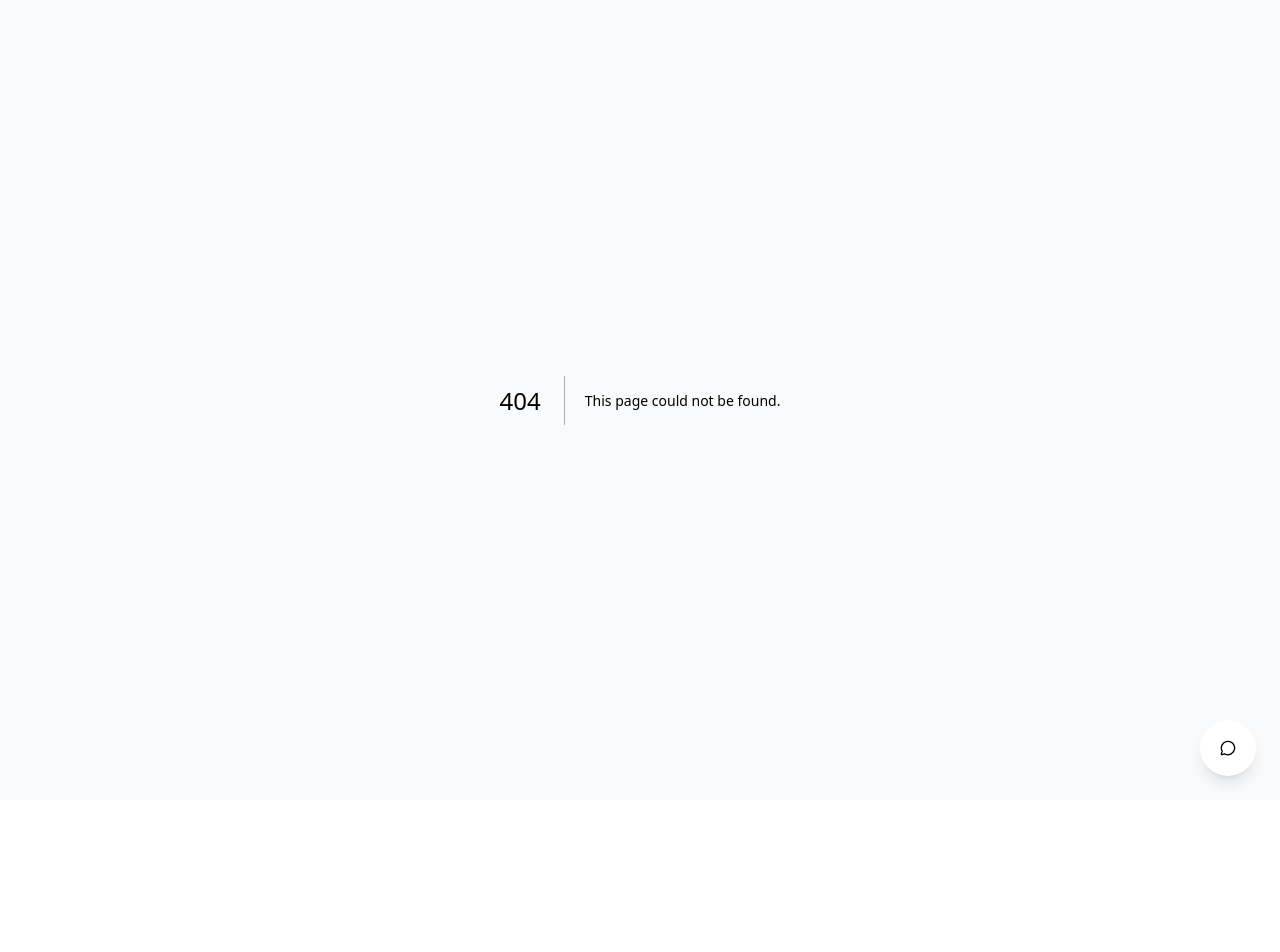
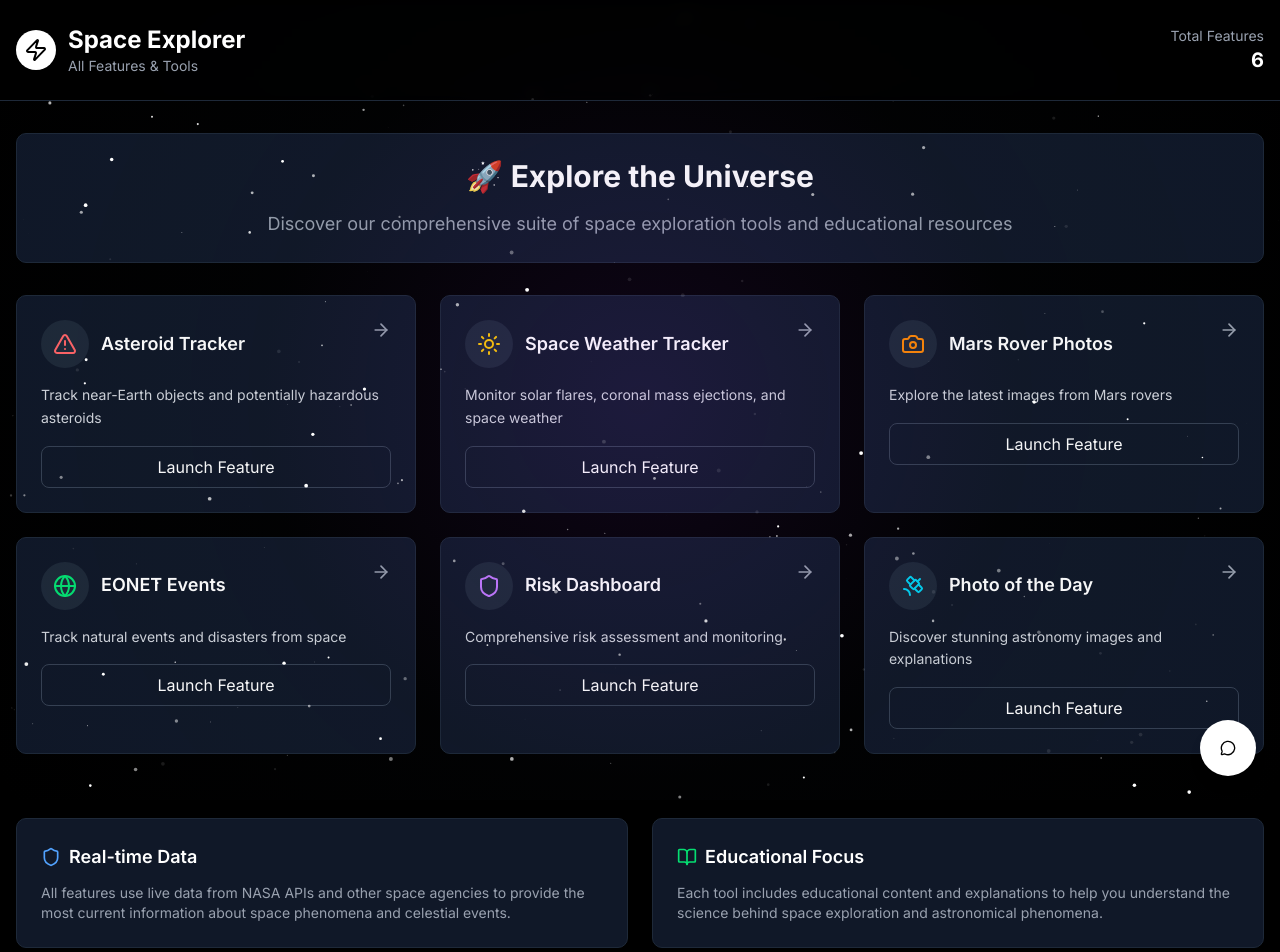
Before and after one commit to SanishPagui/cchack, a Next.js app in the folder frontend/: page /links in a window 1280 px wide. Before the commit this address had no page. Shown: the top 952 px of the page. Before the commit the page ends 800 px from the top, so only its background shows below. Built offline with nearby package versions, Linux system fonts and the light colour scheme.

Commit message:
links page

```diff
--- /dev/null
+++ b/frontend/src/app/links/page.tsx
@@ -0,0 +1,249 @@
+"use client";
+
+import { useRef, useEffect } from "react";
+import {
+  Alert,
+  AlertDescription,
+  AlertTitle,
+} from '@/components/ui/alert';
+import {
+  Zap,
+  AlertTriangle,
+  Camera,
+  Globe,
+  Shield,
+  Sun,
+  Satellite,
+  BookOpen,
+  ArrowRight,
+} from "lucide-react";
+
+// Cosmic canvas hook (simplified version)
+const useCosmicCanvas = (canvasRef) => {
+  useEffect(() => {
+    const canvas = canvasRef.current;
+    if (!canvas) return;
+
+    const ctx = canvas.getContext('2d');
+    const stars = [];
+    const numStars = 200;
+
+    // Set canvas size
+    const resizeCanvas = () => {
+      canvas.width = window.innerWidth;
+      canvas.height = window.innerHeight;
+    };
+    resizeCanvas();
+    window.addEventListener('resize', resizeCanvas);
+
+    // Create stars
+    for (let i = 0; i < numStars; i++) {
+      stars.push({
+        x: Math.random() * canvas.width,
+        y: Math.random() * canvas.height,
+        radius: Math.random() * 2,
+        alpha: Math.random(),
+        speed: Math.random() * 0.5 + 0.1,
+      });
+    }
+
+    // Animation loop
+    const animate = () => {
+      ctx.clearRect(0, 0, canvas.width, canvas.height);
+
+      stars.forEach((star) => {
+        star.alpha += star.speed * (Math.random() > 0.5 ? 1 : -1);
+        star.alpha = Math.max(0.1, Math.min(1, star.alpha));
+
+        ctx.beginPath();
+        ctx.arc(star.x, star.y, star.radius, 0, Math.PI * 2);
+        ctx.fillStyle = `rgba(255, 255, 255, ${star.alpha})`;
+        ctx.fill();
+      });
+
+      requestAnimationFrame(animate);
+    };
+
+    animate();
+
+    return () => {
+      window.removeEventListener('resize', resizeCanvas);
+    };
+  }, []);
+};
+
+const features = [
+  {
+    name: 'Asteroid Tracker',
+    path: '/asteroidTracking',
+    description: 'Track near-Earth objects and potentially hazardous asteroids',
+    icon: AlertTriangle,
+    color: 'text-red-400'
+  },
+  {
+    name: 'Space Weather Tracker',
+    path: '/donki',
+    description: 'Monitor solar flares, coronal mass ejections, and space weather',
+    icon: Sun,
+    color: 'text-yellow-400'
+  },
+  {
+    name: 'Mars Rover Photos',
+    path: '/marsRover',
+    description: 'Explore the latest images from Mars rovers',
+    icon: Camera,
+    color: 'text-orange-400'
+  },
+  {
+    name: 'EONET Events',
+    path: '/eonet',
+    description: 'Track natural events and disasters from space',
+    icon: Globe,
+    color: 'text-green-400'
+  },
+  {
+    name: 'Risk Dashboard',
+    path: '/riskDashboard',
+    description: 'Comprehensive risk assessment and monitoring',
+    icon: Shield,
+    color: 'text-purple-400'
+  },
+  {
+    name: 'Photo of the Day',
+    path: '/photoOfTheDay',
+    description: 'Discover stunning astronomy images and explanations',
+    icon: Satellite,
+    color: 'text-cyan-400'
+  },
+];
+
+export default function FeaturesPage() {
+  const canvasRef = useRef(null);
+  useCosmicCanvas(canvasRef);
+
+  return (
+    <div className="min-h-screen bg-black text-white">
+      <canvas
+        ref={canvasRef}
+        className="fixed top-0 left-0 w-full h-full min-h-screen pointer-events-none"
+        style={{
+          background: 'radial-gradient(circle at 50% 50%, rgba(147, 51, 234, 0.1) 0%, rgba(30, 41, 59, 0.05) 50%, transparent 100%)'
+        }}
+      />
+
+      {/* Header */}
+      <header className="border-b border-gray-800 bg-black/50 backdrop-blur-sm sticky top-0 z-50">
+        <div className="container mx-auto px-4 py-6">
+          <div className="flex items-center justify-between">
+            <div className="flex items-center space-x-3">
+              <div className="w-10 h-10 bg-white rounded-full flex items-center justify-center">
+                <Zap className="w-6 h-6 text-black" />
+              </div>
+              <div>
+                <h1 className="text-2xl font-bold">Space Explorer</h1>
+                <p className="text-gray-400 text-sm">
+                  All Features & Tools
+                </p>
+              </div>
+            </div>
+            <div className="flex items-center space-x-4">
+              <div className="text-right">
+                <p className="text-sm text-gray-400">Total Features</p>
+                <p className="text-xl font-bold">{features.length}</p>
+              </div>
+            </div>
+          </div>
+        </div>
+      </header>
+
+      <div className="container mx-auto px-4 py-8">
+        {/* Introduction */}
+        <div className="mb-8 p-6 bg-gray-900 rounded-lg border border-gray-800">
+          <div className="text-center">
+            <h2 className="text-3xl font-bold mb-4">🚀 Explore the Universe</h2>
+            <p className="text-gray-400 text-lg">
+              Discover our comprehensive suite of space exploration tools and educational resources
+            </p>
+          </div>
+        </div>
+
+        {/* Features Grid */}
+        <div className="grid gap-6 md:grid-cols-2 lg:grid-cols-3">
+          {features.map((feature, index) => {
+            const IconComponent = feature.icon;
+            return (
+              <div
+                key={index}
+                className="bg-gray-900 border border-gray-800 rounded-lg hover:border-gray-700 transition-all duration-300 hover:scale-105 cursor-pointer group"
+                onClick={() => window.open(feature.path, '_blank')}
+              >
+                <div className="p-6">
+                  <div className="flex items-start justify-between mb-4">
+                    <div className="flex items-center space-x-3">
+                      <div className={`w-12 h-12 rounded-full bg-gray-800 flex items-center justify-center group-hover:bg-gray-700 transition-colors`}>
+                        <IconComponent className={`w-6 h-6 ${feature.color}`} />
+                      </div>
+                      <div className="flex-1">
+                        <h3 className="text-white text-lg leading-tight font-semibold">
+                          {feature.name}
+                        </h3>
+                      </div>
+                    </div>
+                    <ArrowRight className="w-5 h-5 text-gray-400 group-hover:text-white transition-colors" />
+                  </div>
+                  <p className="text-gray-300 text-sm leading-relaxed mb-4">
+                    {feature.description}
+                  </p>
+                  <button
+                    className="w-full border border-gray-700 text-white hover:bg-gray-800 hover:border-gray-600 py-2 px-4 rounded-md transition-colors"
+                    onClick={(e) => {
+                      e.stopPropagation();
+                      window.open(feature.path, '_blank');
+                    }}
+                  >
+                    Launch Feature
+                  </button>
+                </div>
+              </div>
+            );
+          })}
+        </div>
+
+        {/* Additional Info */}
+        <div className="mt-16 grid gap-6 md:grid-cols-2">
+          <div className="bg-gray-900 border border-gray-800 rounded-lg p-6">
+            <h3 className="text-white flex items-center space-x-2 text-lg font-semibold mb-3">
+              <Shield className="w-5 h-5 text-blue-400" />
+              <span>Real-time Data</span>
+            </h3>
+            <p className="text-gray-400 text-sm">
+              All features use live data from NASA APIs and other space agencies to provide
+              the most current information about space phenomena and celestial events.
+            </p>
+          </div>
+
+          <div className="bg-gray-900 border border-gray-800 rounded-lg p-6">
+            <h3 className="text-white flex items-center space-x-2 text-lg font-semibold mb-3">
+              <BookOpen className="w-5 h-5 text-green-400" />
+              <span>Educational Focus</span>
+            </h3>
+            <p className="text-gray-400 text-sm">
+              Each tool includes educational content and explanations to help you understand
+              the science behind space exploration and astronomical phenomena.
+            </p>
+          </div>
+        </div>
+      </div>
+
+      {/* Footer */}
+      <footer className="border-t border-gray-800 mt-16">
+        <div className="container mx-auto px-4 py-6">
+          <div className="flex items-center justify-between text-sm text-gray-400">
+            <p>Powered by NASA APIs and space data services</p>
+            <p>Explore • Learn • Discover</p>
+          </div>
+        </div>
+      </footer>
+    </div>
+  );
+}
--- a/frontend/src/app/page.tsx
+++ b/frontend/src/app/page.tsx
@@ -36,7 +36,7 @@ export default function Page() {
           </div>
 
           <div className="flex gap-12 mt-8">
-              <RainbowButton className="group" onClick={() => { window.location.href = "./"; }}>
+              <RainbowButton className="group" onClick={() => { window.location.href = "./links"; }}>
                 <Rocket className="w-5 h-5 mr-2" />
                 Start Exploring
                 <ArrowRight className="w-4 h-4 ml-2" />
```
